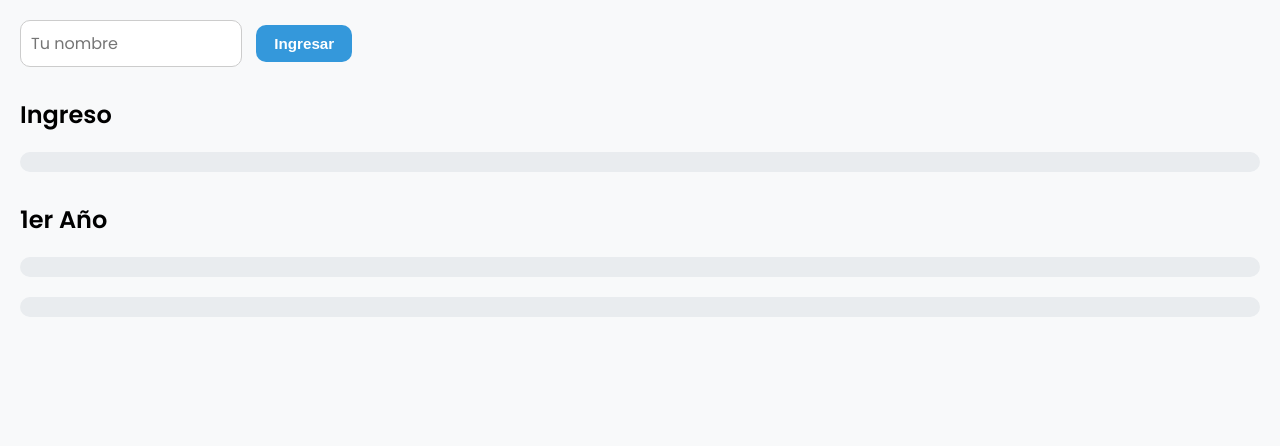
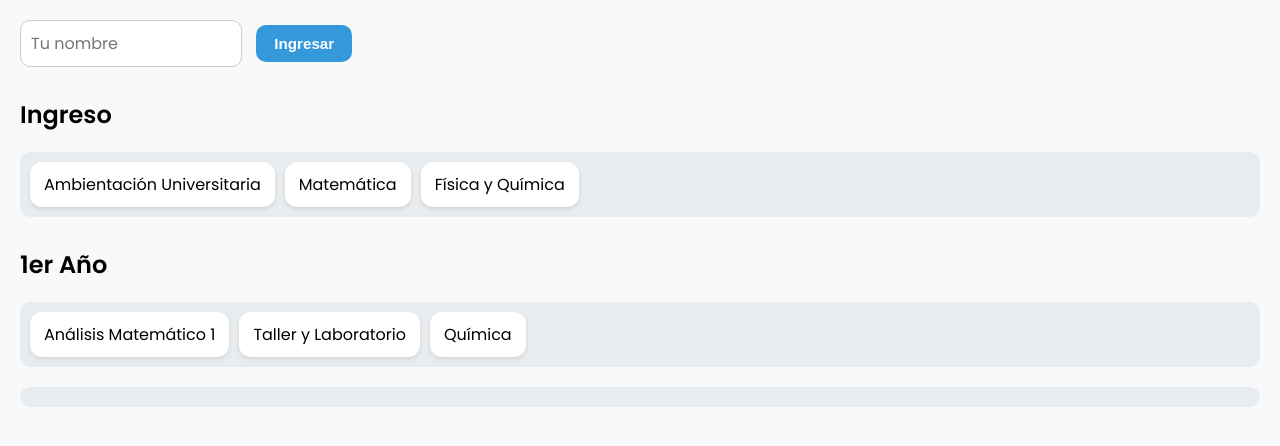
Before and after one commit to Abrilfassi/malla, a plain HTML site: page index.html in a window 1280 px wide. Drawn offline with Linux system fonts and the light colour scheme.

Commit message:
Update index.html

```diff
--- a/index.html
+++ b/index.html
@@ -110,14 +110,18 @@
     <div class="anio">
       <h2>Ingreso</h2>
       <div class="cuatrimestre" id="ingreso">
-        <!-- Agregá acá tus materias de ingreso -->
+      <div class="materia" onclick="cambiarEstado(this)" data-prerrequisitos="">Ambientación Universitaria</div>
+      <div class="materia" onclick="cambiarEstado(this)" data-prerrequisitos="">Matemática</div>
+      <div class="materia" onclick="cambiarEstado(this)" data-prerrequisitos="">Física y Química</div>
       </div>
     </div>
 
     <div class="anio">
       <h2>1er Año</h2>
       <div class="cuatrimestre" id="año1-cuatrimestre1">
-        <!-- Agregá acá las materias del 1º cuatrimestre -->
+      <div class="materia" onclick="cambiarEstado(this)" data-prerrequisitos="Matemática:aprobada">Análisis Matemático 1</div>
+      <div class="materia" onclick="cambiarEstado(this)" data-prerrequisitos="Matemática:aprobada, Ambientación Universitaria:aprobada">Taller y Laboratorio </div>
+      <div class="materia" onclick="cambiarEstado(this)" data-prerrequisitos="Matemática:aprobada,Física y Química:aprobada">Química</div>
       </div>
       <div class="cuatrimestre" id="año1-cuatrimestre2">
         <!-- Agregá acá las materias del 2º cuatrimestre -->
```
